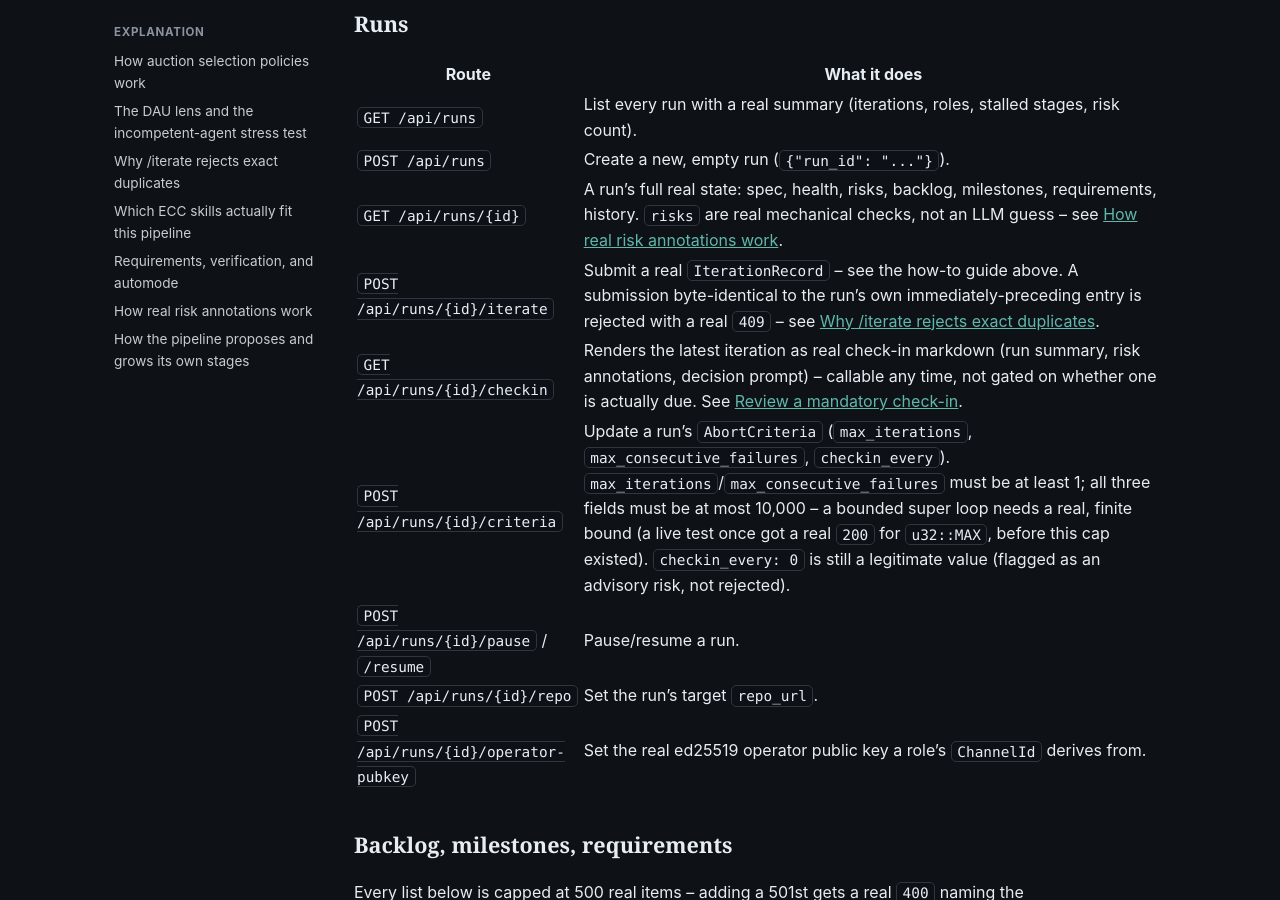
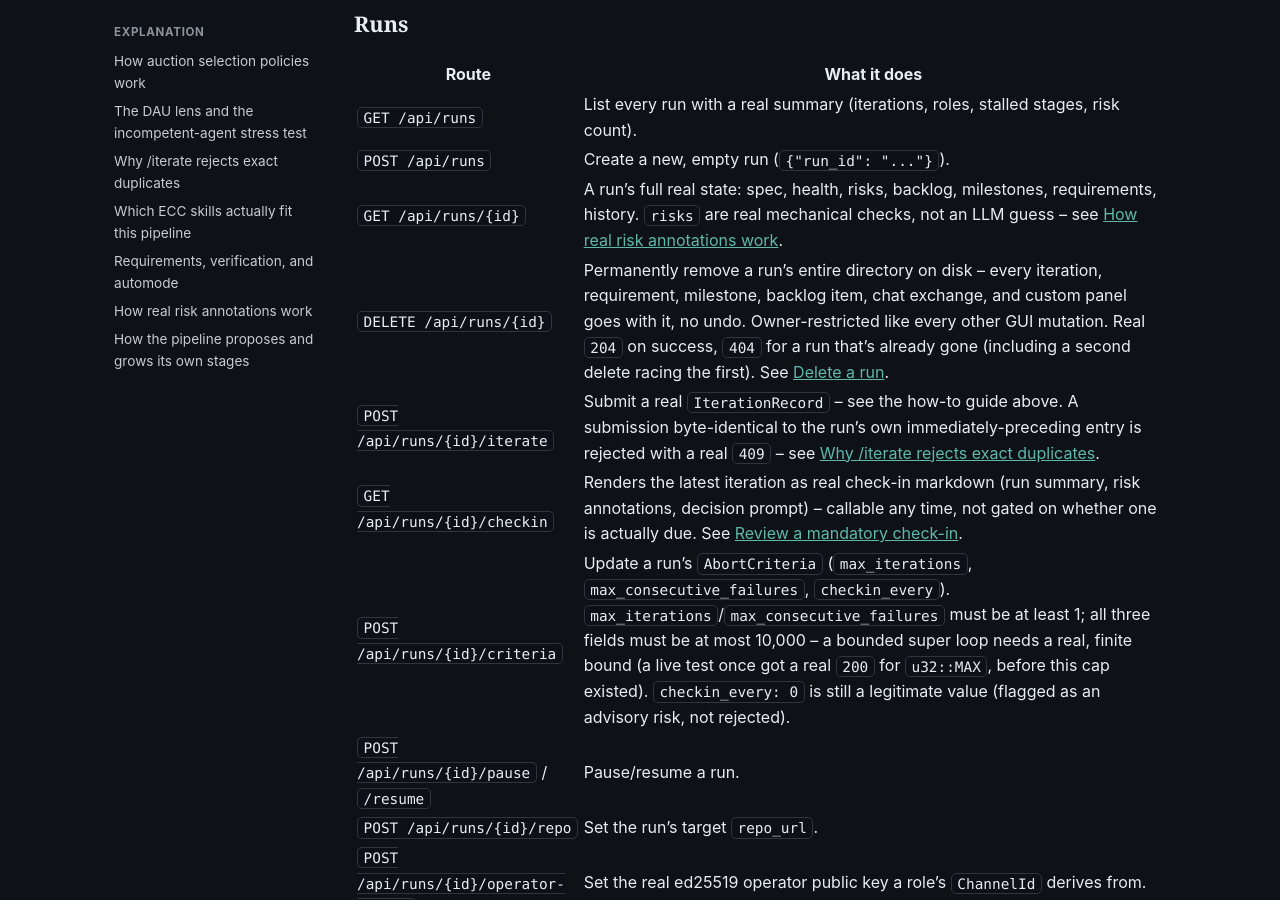
Before and after one commit to scimbe/CADS-devsystem-docs, a Jekyll site: the page built from _reference/rest-api.md, in a window 1280 px wide and 900 px high, scrolled down 619 px. Built offline with Jekyll 4.4.1, drawn with Linux system fonts in a browser that asks for light colours.

Commit message:
reference: document DELETE /api/runs/{id}, missing from the REST API table
The route (and its GUI trash-can button, already documented in its own
how-to) has existed since the delete-a-run feature shipped, but was
never added to the REST API reference table itself. Live-verified the
real status codes before writing the row: 204 on success, 404 for an
already-gone run (including a second delete racing the first).

```diff
--- a/_reference/rest-api.md
+++ b/_reference/rest-api.md
@@ -30,6 +30,7 @@ The real route table `web/src/main.rs` mounts, as of this writing -- not a desig
 | `GET /api/runs` | List every run with a real summary (iterations, roles, stalled stages, risk count). |
 | `POST /api/runs` | Create a new, empty run (`{"run_id": "..."}`). |
 | `GET /api/runs/{id}` | A run's full real state: spec, health, risks, backlog, milestones, requirements, history. `risks` are real mechanical checks, not an LLM guess -- see [How real risk annotations work]({{ '/explanation/risk-annotations/' | relative_url }}). |
+| `DELETE /api/runs/{id}` | Permanently remove a run's entire directory on disk -- every iteration, requirement, milestone, backlog item, chat exchange, and custom panel goes with it, no undo. Owner-restricted like every other GUI mutation. Real `204` on success, `404` for a run that's already gone (including a second delete racing the first). See [Delete a run]({{ '/how-to/delete-a-run/' | relative_url }}). |
 | `POST /api/runs/{id}/iterate` | Submit a real `IterationRecord` -- see the how-to guide above. A submission byte-identical to the run's own immediately-preceding entry is rejected with a real `409` -- see [Why /iterate rejects exact duplicates]({{ '/explanation/duplicate-iteration-guard/' | relative_url }}). |
 | `GET /api/runs/{id}/checkin` | Renders the latest iteration as real check-in markdown (run summary, risk annotations, decision prompt) -- callable any time, not gated on whether one is actually due. See [Review a mandatory check-in]({{ '/how-to/review-a-checkin/' | relative_url }}). |
 | `POST /api/runs/{id}/criteria` | Update a run's `AbortCriteria` (`max_iterations`, `max_consecutive_failures`, `checkin_every`). `max_iterations`/`max_consecutive_failures` must be at least 1; all three fields must be at most 10,000 -- a bounded super loop needs a real, finite bound (a live test once got a real `200` for `u32::MAX`, before this cap existed). `checkin_every: 0` is still a legitimate value (flagged as an advisory risk, not rejected). |
```
